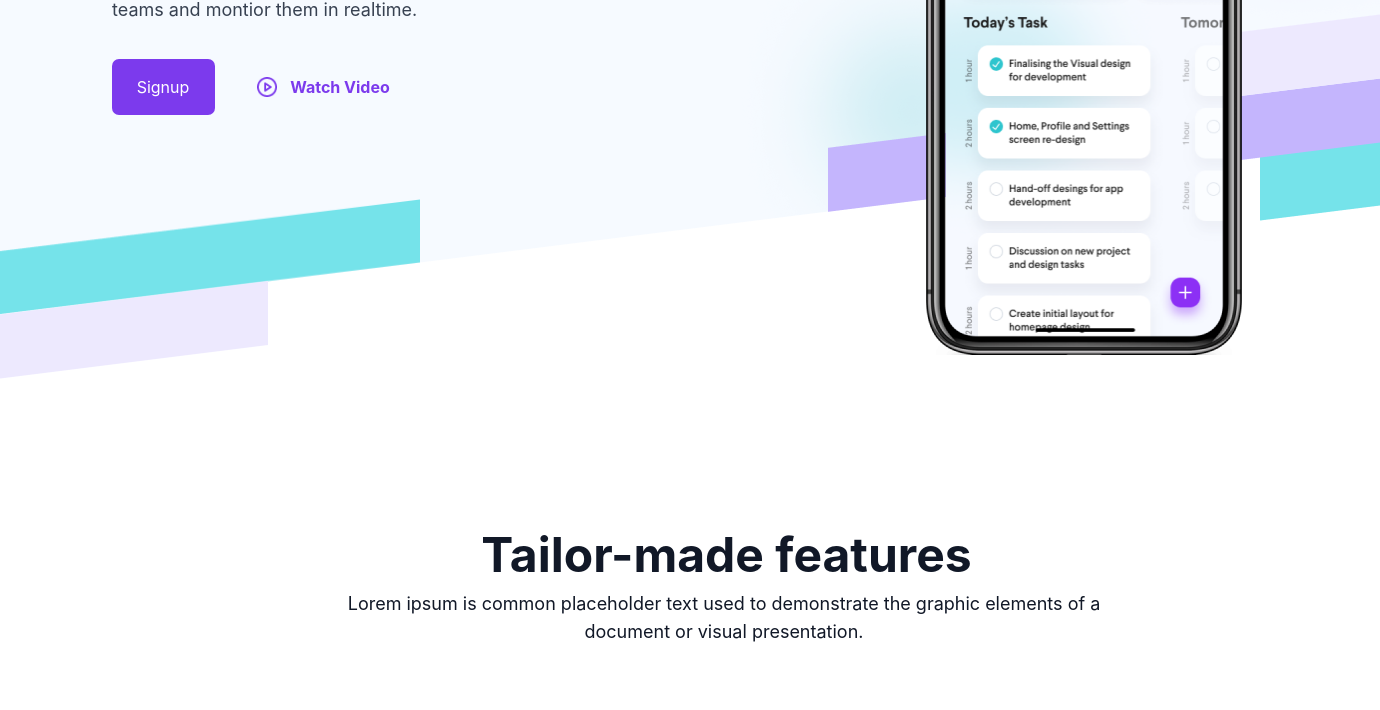
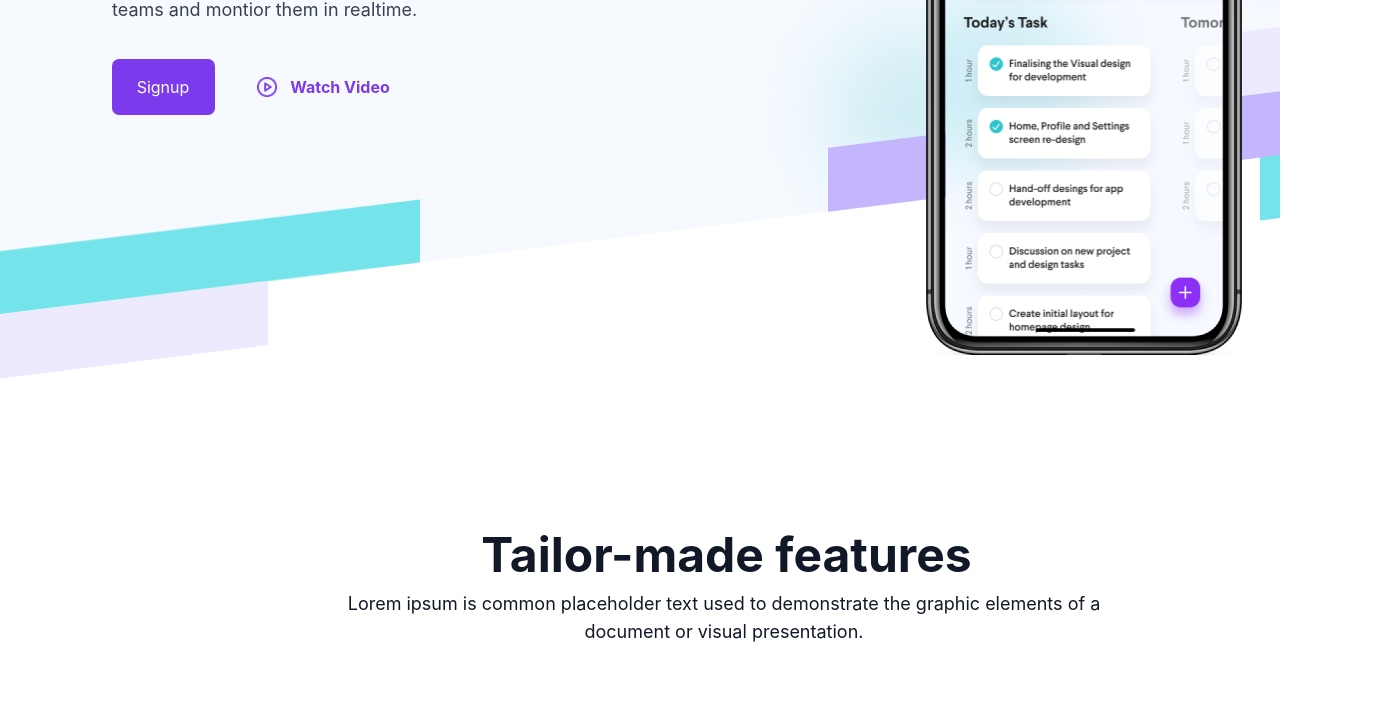
Before and after one commit to AryanSehgal/HCI-Project, a plain HTML site: page index.html in a window 1280 px wide. Shown: the part 437-1147 px from the top of the page, 1380 px wide, since content can reach past the window. Drawn offline with Linux system fonts and the light colour scheme.

Commit message:
Update styles.css

```diff
--- a/styles.css
+++ b/styles.css
@@ -7,7 +7,7 @@ div { position: absolute; }
 #content-container {
 	display: block;
 	position: relative;
-	width: 1380px;
+/* 	width: 1380px;  */
 	/* width: 100%; */
 	height: 4121px;
 	overflow: hidden;
```
